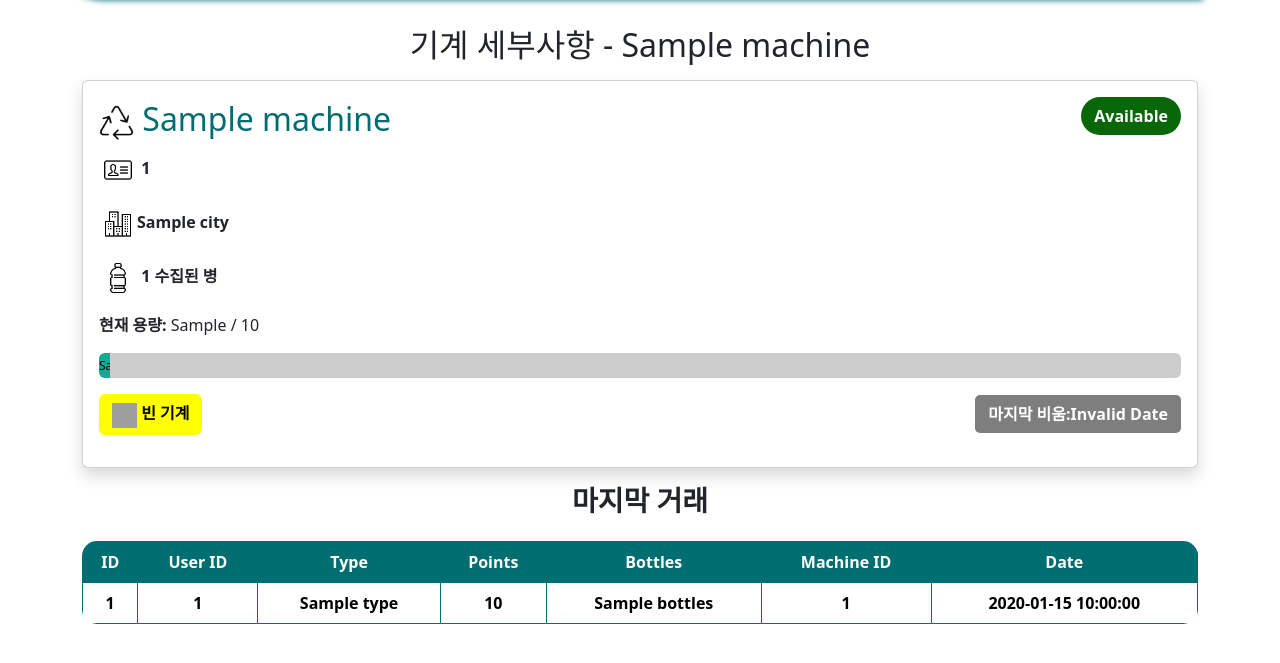
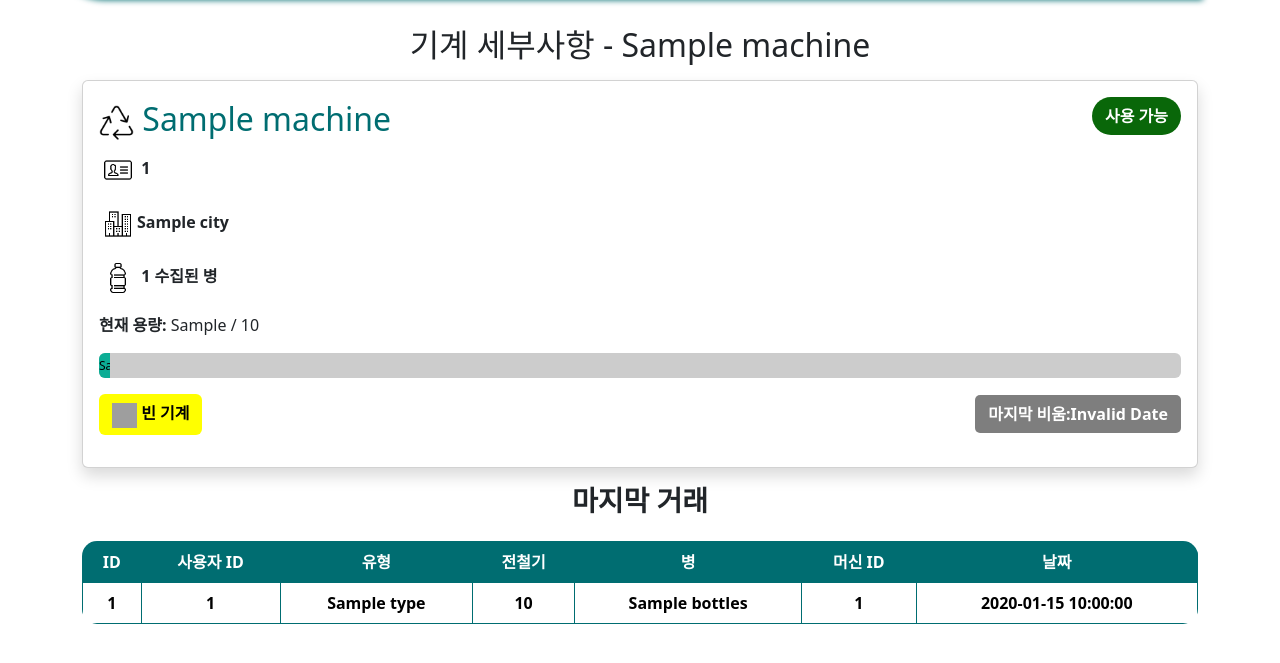
Before and after one commit to praneswara/polygreen, a Flask app: template templates/admin/machine_detail.html in a window 1280 px wide. Shown: the part 98-761 px from the top of the page. Run offline with Flask 3, Linux system fonts and the light colour scheme; the template is opened without the code that fills it: most values are stand-ins (such as "Sample title", 1, 10 or a date in 2020); some libraries are stand-ins or nearby versions; grey boxes are pictures that could not be loaded.

Commit message:
Update machine_detail.html

```diff
--- a/templates/admin/machine_detail.html
+++ b/templates/admin/machine_detail.html
@@ -13,7 +13,7 @@
                 alt="clean" width="35" height="35">
       {{ machine.name }}
     </h2>
-    <p class="btn {% if machine.is_full %}full{% else %}available{% endif %}"><strong> {% if machine.is_full %}Full{% else %}Available{% endif %}</strong></p>
+    <p class="btn {% if machine.is_full %}full{% else %}available{% endif %}"><strong> {% if machine.is_full %}가득한{% else %}사용 가능{% endif %}</strong></p>
   </div>
 
 
@@ -61,12 +61,13 @@
   <thead  class="header-table">
     <tr>
       <th>ID</th>
-      <th>User ID</th>
-      <th>Type</th>
-      <th>Points</th>
-      <th>Bottles</th>
-      <th>Machine ID</th>
-      <th>Date</th>
+      <th>
+사용자 ID</th>
+      <th>유형</th>
+      <th>전철기</th>
+      <th>병</th>
+      <th>머신 ID</th>
+      <th>날짜</th>
     </tr>
   </thead>
   <tbody>
```
